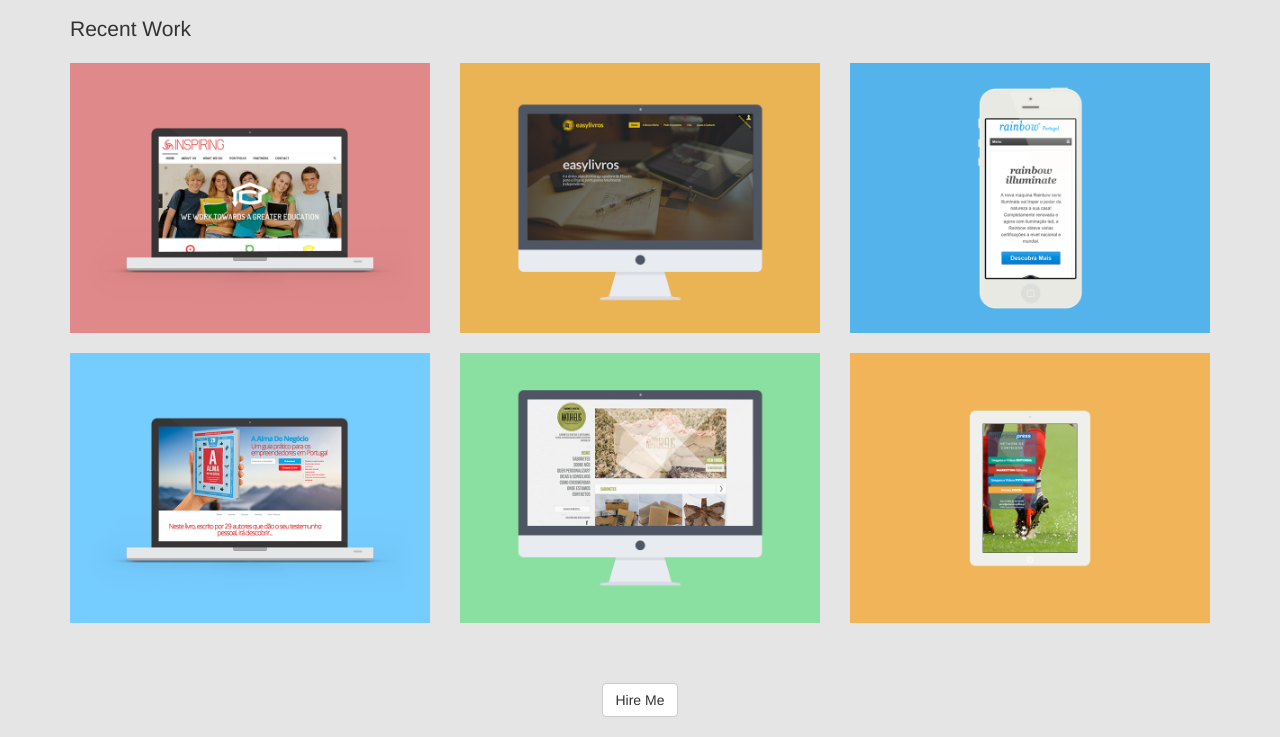
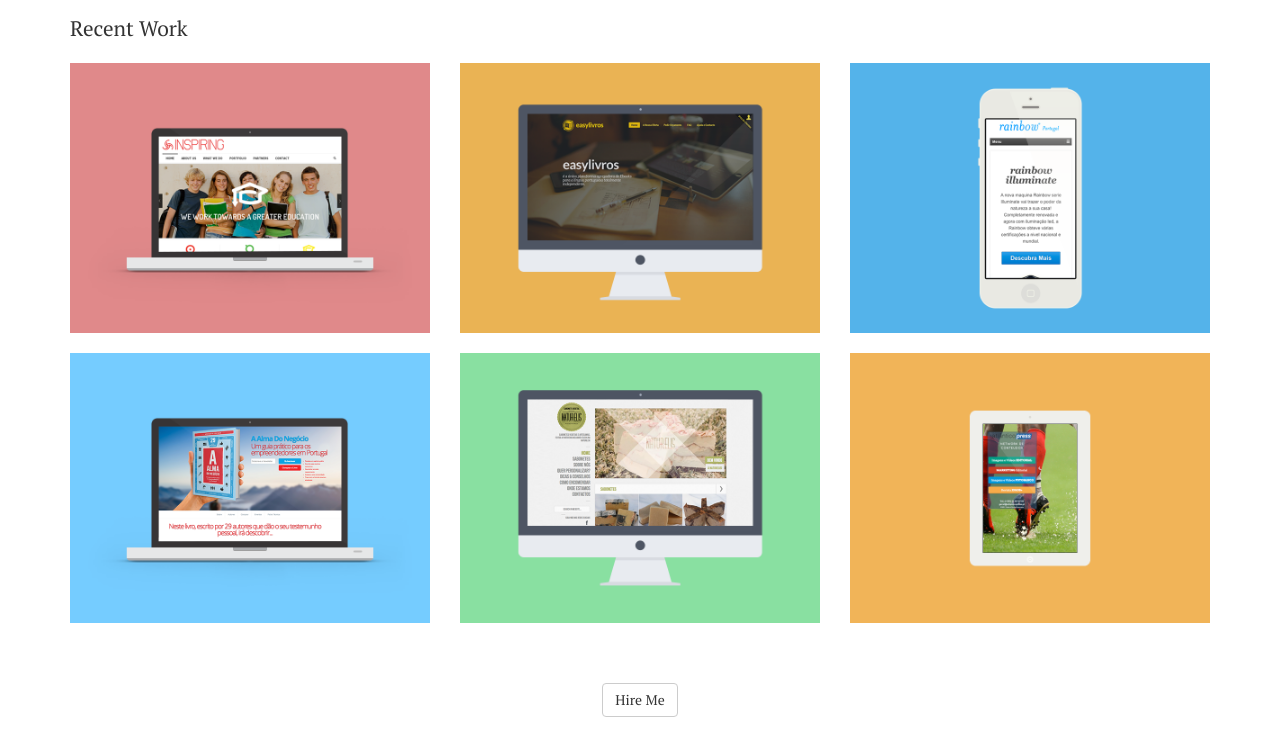
Before and after one commit to alexanderkustov/alexkustov, a plain HTML site: page index.html in a window 1280 px wide. Shown: the part 249-986 px from the top of the page. Drawn offline with nearby package versions, Linux system fonts and the light colour scheme.

Commit message:
font changed

```diff
--- a/css/custom.css
+++ b/css/custom.css
@@ -1,5 +1,5 @@
 body{
-	background: #e5e5e5;
+	font-family: 'PT Serif', serif;
 }
 
 .card{
--- a/index.html
+++ b/index.html
@@ -6,6 +6,8 @@
 	<meta name="description" content="Alexander Kustov is a Designer and Developer from Portugal, loving Web and Mobile Development from startups to big companies">
 	<meta name="viewport" content="width=device-width, initial-scale=1.0">
 	<link href="css/bootstrap.min.css" rel="stylesheet" media="screen">
+	<link href='http://fonts.googleapis.com/css?family=PT+Serif:400,700' rel='stylesheet' type='text/css'>
+
 	<link rel="stylesheet" type="text/css" href="css/custom.css">
 </head>
 <body>
```
Also changed, not shown: img/sig.png.
